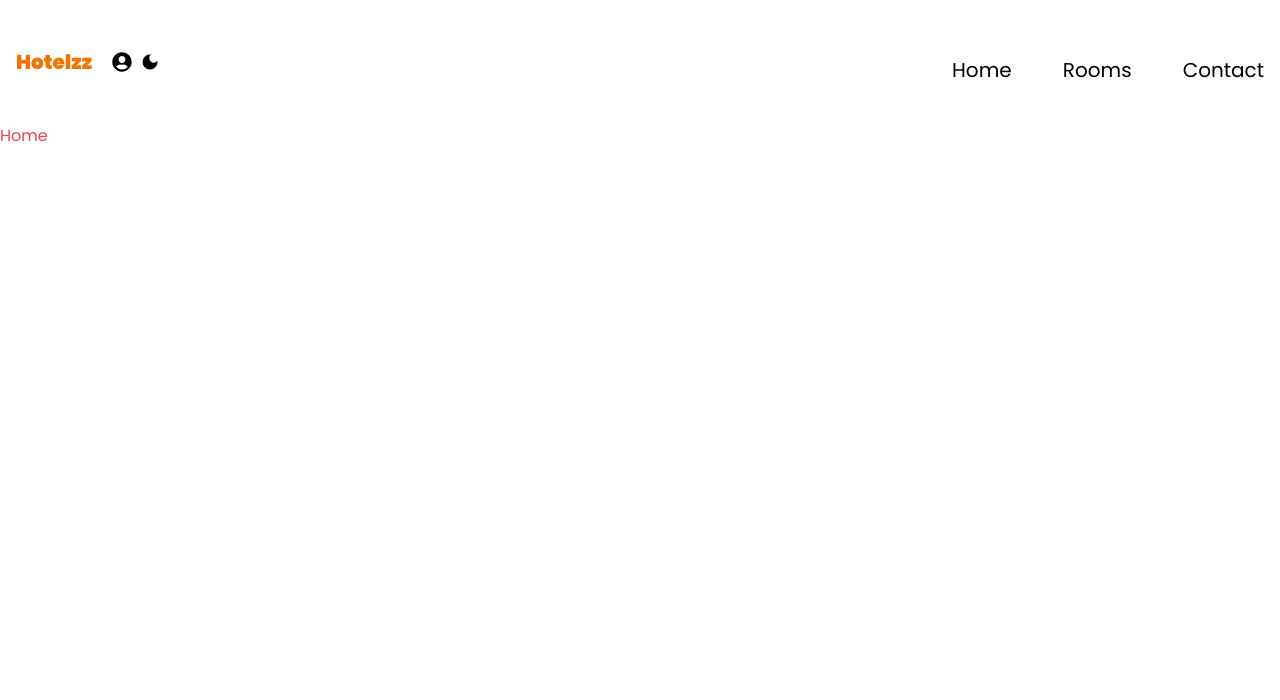
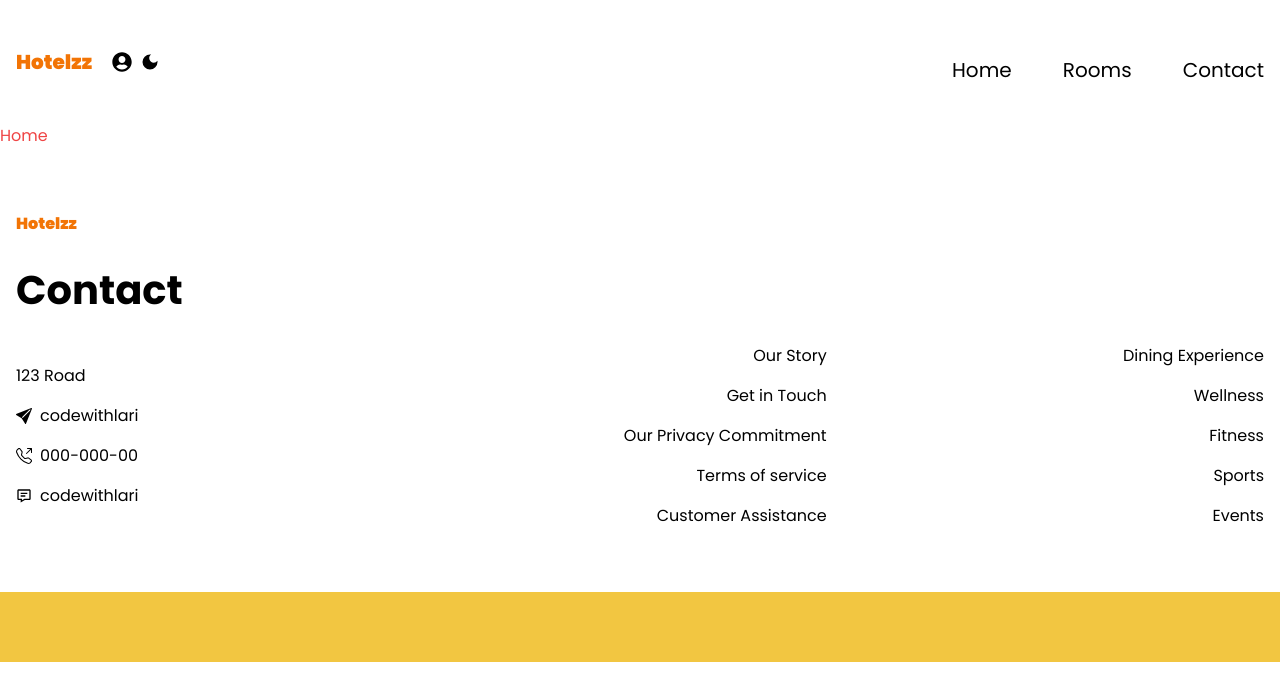
Before and after one commit to smartdriver321/hotel-management-app, a Next.js app: page / in a window 1280 px wide. Shown: the top 700 px of the page. Built offline with nearby package versions, Linux system fonts and the light colour scheme.

Commit message:
Add component: Footer

```diff
--- /dev/null
+++ b/src/app/_components/layout/Footer.tsx
@@ -0,0 +1,53 @@
+import Link from 'next/link'
+import { BiMessageDetail } from 'react-icons/bi'
+import { BsFillSendFill, BsTelephoneOutbound } from 'react-icons/bs'
+
+export default function Footer() {
+	return (
+		<footer className='mt-16'>
+			<div className='container mx-auto px-4'>
+				<Link href='/' className='font-black text-tertiary-dark'>
+					Hotelzz
+				</Link>
+
+				<h4 className='font-semibold text-[40px] py-6'>Contact</h4>
+
+				<div className='flex flex-wrap gap-16 items-center justify-between'>
+					<div className='flex-1'>
+						<p>123 Road</p>
+						<div className='flex items-center py-4'>
+							<BsFillSendFill />
+							<p className='ml-2'>codewithlari</p>
+						</div>
+						<div className='flex items-center'>
+							<BsTelephoneOutbound />
+							<p className='ml-2'>000-000-00</p>
+						</div>
+						<div className='flex items-center pt-4'>
+							<BiMessageDetail />
+							<p className='ml-2'>codewithlari</p>
+						</div>
+					</div>
+
+					<div className='flex-1 md:text-right'>
+						<p className='pb-4'>Our Story</p>
+						<p className='pb-4'>Get in Touch</p>
+						<p className='pb-4'>Our Privacy Commitment</p>
+						<p className='pb-4'>Terms of service</p>
+						<p>Customer Assistance</p>
+					</div>
+
+					<div className='flex-1 md:text-right'>
+						<p className='pb-4'>Dining Experience</p>
+						<p className='pb-4'>Wellness</p>
+						<p className='pb-4'>Fitness</p>
+						<p className='pb-4'>Sports</p>
+						<p>Events</p>
+					</div>
+				</div>
+			</div>
+
+			<div className='bg-tertiary-light h-10 md:h-[70px] mt-16 w-full bottom-0 left-0' />
+		</footer>
+	)
+}
--- a/src/app/layout.tsx
+++ b/src/app/layout.tsx
@@ -3,6 +3,7 @@ import { Poppins } from 'next/font/google'
 
 import './globals.css'
 import Header from './_components/layout/Header'
+import Footer from './_components/layout/Footer'
 
 const poppins = Poppins({
 	subsets: ['latin'],
@@ -29,6 +30,7 @@ export default function RootLayout({
 				<main className='font-normal'>
 					<Header />
 					{children}
+					<Footer />
 				</main>
 			</body>
 		</html>
```
